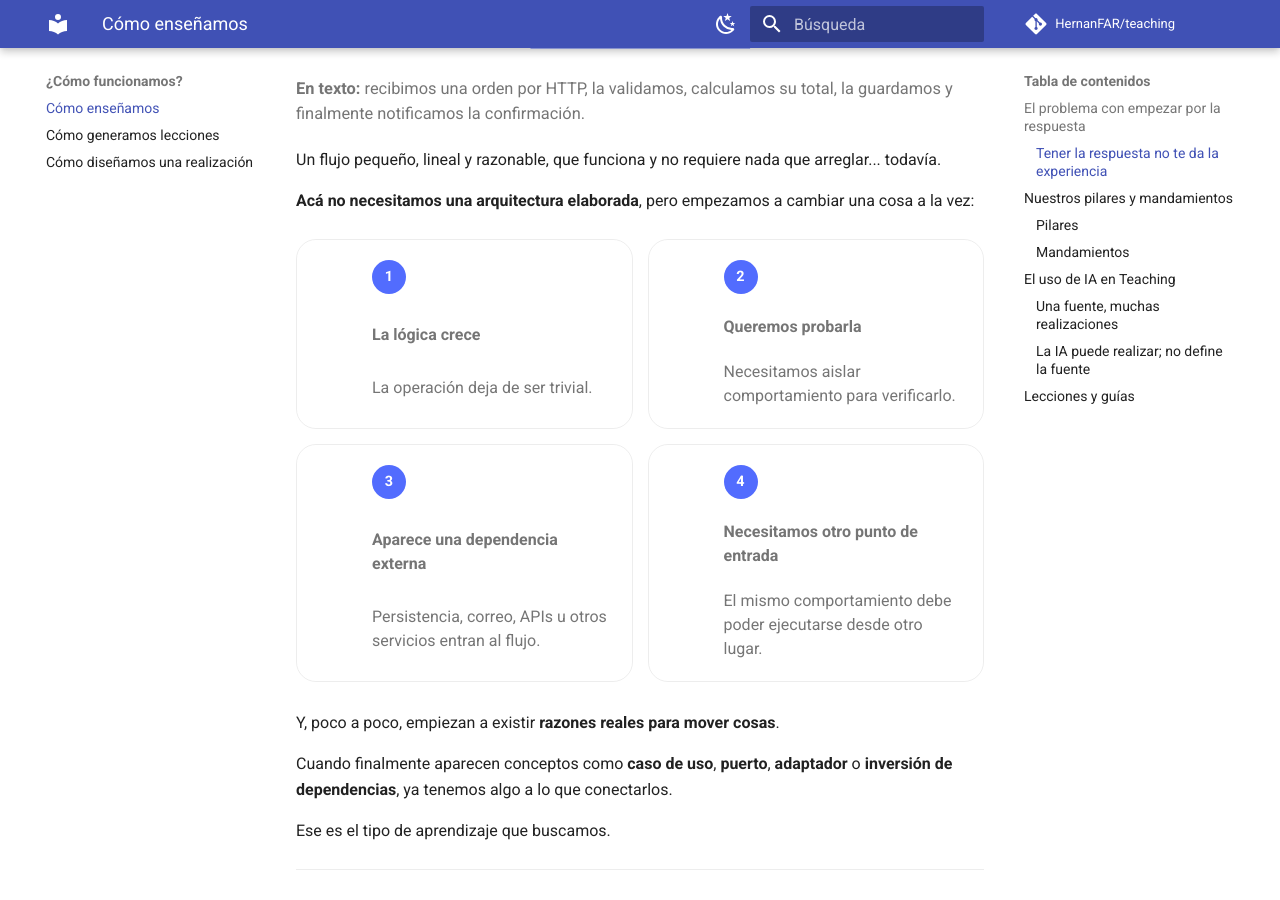
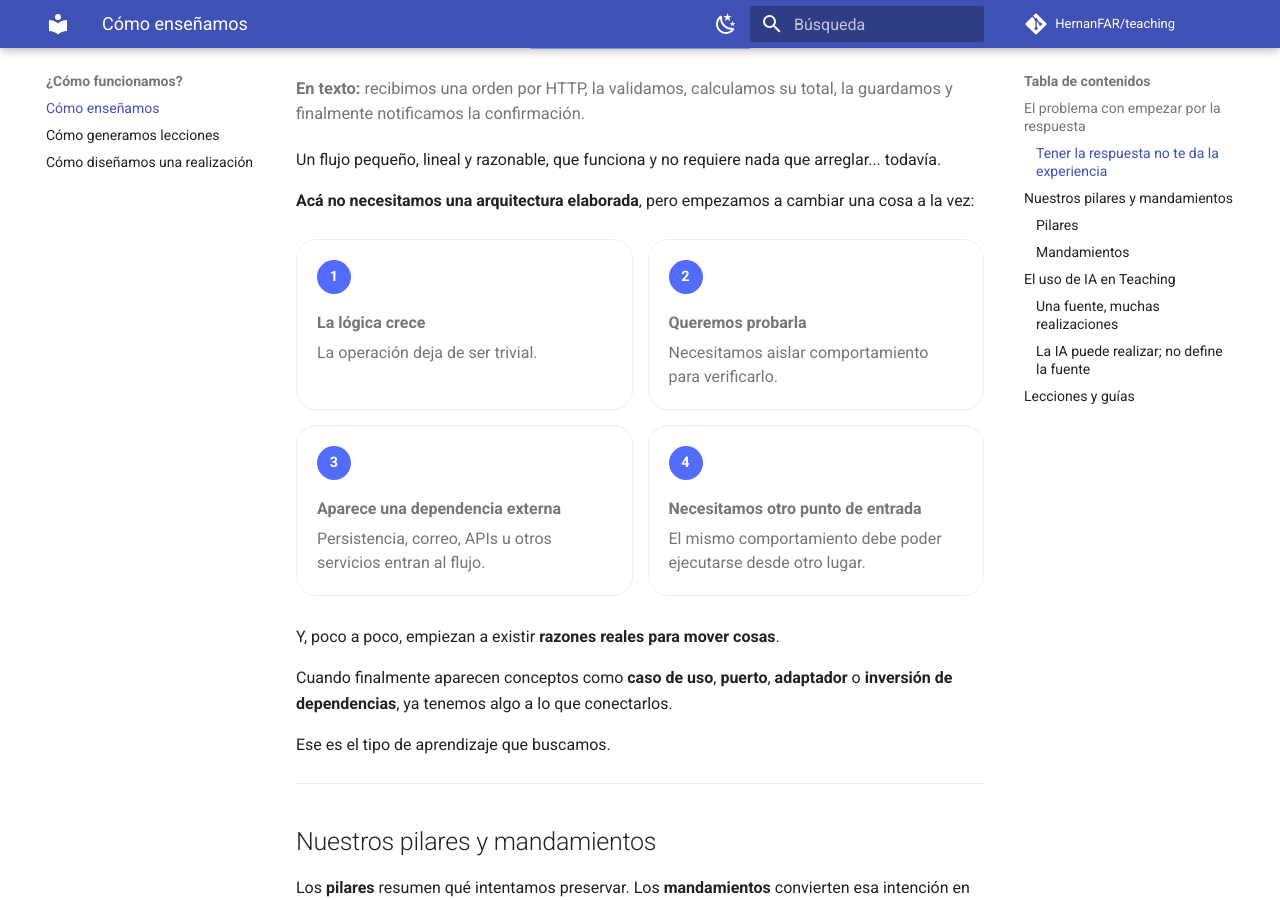
Before and after one commit to HernanFAR/teaching, an MkDocs documentation site: the page built from docs/about/how-we-teach.md, in a window 1280 px wide and 900 px high, scrolled down 2574 px. Built offline with MkDocs 1.6.1 and Material for MkDocs 9.7.7, drawn with Linux system fonts in a browser that asks for light colours; comment, search, counter and statistics services are not loaded.

Commit message:
style: tighten Teaching steps and flow markers

```diff
--- a/docs/about/how-we-teach.md
+++ b/docs/about/how-we-teach.md
@@ -102,7 +102,7 @@ Un flujo pequeño, lineal y razonable, que funciona y no requiere nada que arreg
 
 <div class="teaching-grid teaching-grid--2" markdown>
 
-<div class="teaching-item" markdown>
+<div class="teaching-item teaching-item--stacked" markdown>
 <span class="teaching-item__marker">1</span>
 
 **La lógica crece**
@@ -111,7 +111,7 @@ La operación deja de ser trivial.
 
 </div>
 
-<div class="teaching-item" markdown>
+<div class="teaching-item teaching-item--stacked" markdown>
 <span class="teaching-item__marker">2</span>
 
 **Queremos probarla**
@@ -120,7 +120,7 @@ Necesitamos aislar comportamiento para verificarlo.
 
 </div>
 
-<div class="teaching-item" markdown>
+<div class="teaching-item teaching-item--stacked" markdown>
 <span class="teaching-item__marker">3</span>
 
 **Aparece una dependencia externa**
@@ -129,7 +129,7 @@ Persistencia, correo, APIs u otros servicios entran al flujo.
 
 </div>
 
-<div class="teaching-item" markdown>
+<div class="teaching-item teaching-item--stacked" markdown>
 <span class="teaching-item__marker">4</span>
 
 **Necesitamos otro punto de entrada**
@@ -409,7 +409,7 @@ Pero generar una realización no demuestra que esa realización sea correcta.
 <div class="teaching-flow">
 
 <div class="teaching-flow__step">
-<span>1</span>
+<span class="teaching-flow__marker">1</span>
 <strong>Fuente pedagógica</strong>
 <small>Define qué intentamos enseñar y qué debe preservarse.</small>
 </div>
@@ -417,7 +417,7 @@ Pero generar una realización no demuestra que esa realización sea correcta.
 <div class="teaching-flow__arrow" aria-hidden="true">→</div>
 
 <div class="teaching-flow__step">
-<span>2</span>
+<span class="teaching-flow__marker">2</span>
 <strong>Realización</strong>
 <small>Decide cómo expresarlo para una necesidad concreta.</small>
 </div>
@@ -425,7 +425,7 @@ Pero generar una realización no demuestra que esa realización sea correcta.
 <div class="teaching-flow__arrow" aria-hidden="true">→</div>
 
 <div class="teaching-flow__step">
-<span>3</span>
+<span class="teaching-flow__marker">3</span>
 <strong>Revisión</strong>
 <small>Comprueba intención pedagógica, afirmaciones, ejemplos y código.</small>
 </div>
@@ -433,7 +433,7 @@ Pero generar una realización no demuestra que esa realización sea correcta.
 <div class="teaching-flow__arrow" aria-hidden="true">→</div>
 
 <div class="teaching-flow__step">
-<span>4</span>
+<span class="teaching-flow__marker">4</span>
 <strong>Publicación</strong>
 <small>La realización revisada pasa a formar parte del material.</small>
 </div>
```
